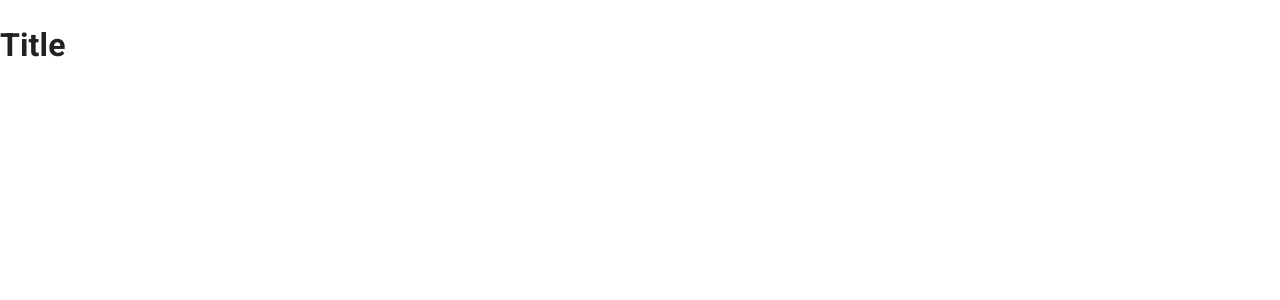
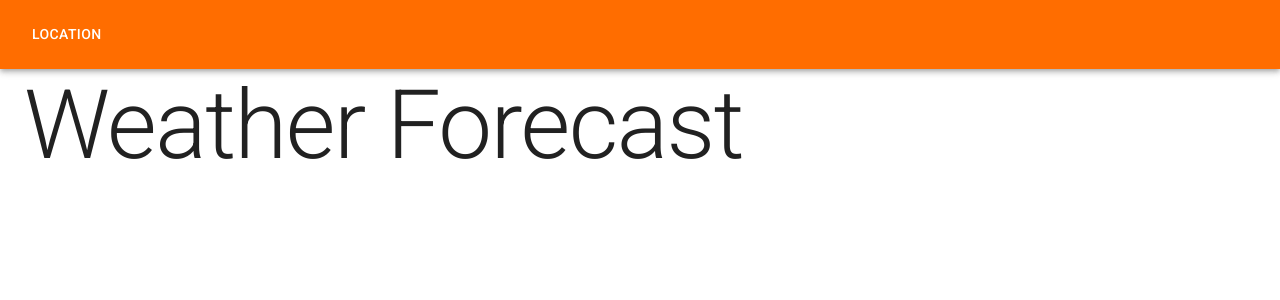
Before and after one commit to sharkich/open-meteo, a React (Create React App) app: page / in a window 1280 px wide. Shown: the top 300 px of the page. Built offline with nearby package versions, Linux system fonts and the light colour scheme.

Commit message:
add layout

```diff
--- /dev/null
+++ b/src/components/index.ts
@@ -0,0 +1 @@
+export * from './layout';
--- /dev/null
+++ b/src/components/layout/AppLayout.tsx
@@ -0,0 +1,16 @@
+import { ComponentPropsWithoutRef, FC } from 'react';
+
+import { Container } from '@mui/material';
+
+import { AppTopBar } from './AppTopBar';
+
+type Props = ComponentPropsWithoutRef<'div'>;
+
+export const AppLayout: FC<Props> = ({ children }) => (
+  <>
+    <AppTopBar />
+    <Container maxWidth="xl">
+      <main>{children}</main>
+    </Container>
+  </>
+);
--- /dev/null
+++ b/src/components/layout/AppTopBar.tsx
@@ -0,0 +1,13 @@
+import { FC } from 'react';
+
+import { AppBar, Box, Button, Container } from '@mui/material';
+
+export const AppTopBar: FC = () => (
+  <AppBar position="static">
+    <Container maxWidth="xl">
+      <Box sx={{ display: { md: 'flex', xs: 'none' }, flexGrow: 1 }}>
+        <Button sx={{ color: 'white', display: 'block', my: 2 }}>Location</Button>
+      </Box>
+    </Container>
+  </AppBar>
+);
--- /dev/null
+++ b/src/components/layout/index.ts
@@ -0,0 +1 @@
+export * from './AppLayout';
--- a/src/config/APP_THEME.ts
+++ b/src/config/APP_THEME.ts
@@ -35,11 +35,11 @@ export const APP_THEME = createTheme({
     // mode: 'dark',
     primary: {
       // main: teal['400']
-      main: lime.A700
+      main: orange.A700
     },
     secondary: {
       contrastText: 'white',
-      main: orange.A700
+      main: lime.A700
     },
     // divider: teal[900],
     // background: {
--- a/src/index.tsx
+++ b/src/index.tsx
@@ -2,7 +2,7 @@ import React from 'react';
 
 import ReactDOM from 'react-dom/client';
 
-import { App } from './pages';
+import { App } from './modules';
 import reportWebVitals from './reportWebVitals';
 
 const root = ReactDOM.createRoot(document.getElementById('root') as HTMLElement);
--- a/src/pages/App/App.tsx
+++ b/src/modules/App/App.tsx
@@ -8,14 +8,11 @@ import '@fontsource/roboto/700.css';
 import { CssBaseline, ThemeProvider } from '@mui/material';
 
 import { APP_THEME } from '../../config';
+import { WeatherPage } from '../Weather/pages/WeatherPage';
 
 export const App = () => (
   <ThemeProvider theme={APP_THEME}>
     <CssBaseline enableColorScheme />
-    <div className="App">
-      <header className="App-header">
-        <h1>Title</h1>
-      </header>
-    </div>
+    <WeatherPage />
   </ThemeProvider>
 );
--- /dev/null
+++ b/src/modules/Weather/pages/WeatherPage.tsx
@@ -0,0 +1,11 @@
+import { FC } from 'react';
+
+import { Typography } from '@mui/material';
+
+import { AppLayout } from '../../../components';
+
+export const WeatherPage: FC = () => (
+  <AppLayout>
+    <Typography variant="h1">Weather Forecast</Typography>
+  </AppLayout>
+);
```
Also changed, not shown: src/modules/App/index.ts (renamed from src/pages/App/index.ts), src/modules/index.ts (renamed from src/pages/index.ts), 1 other file (tests, documents, lock files or other folders).
